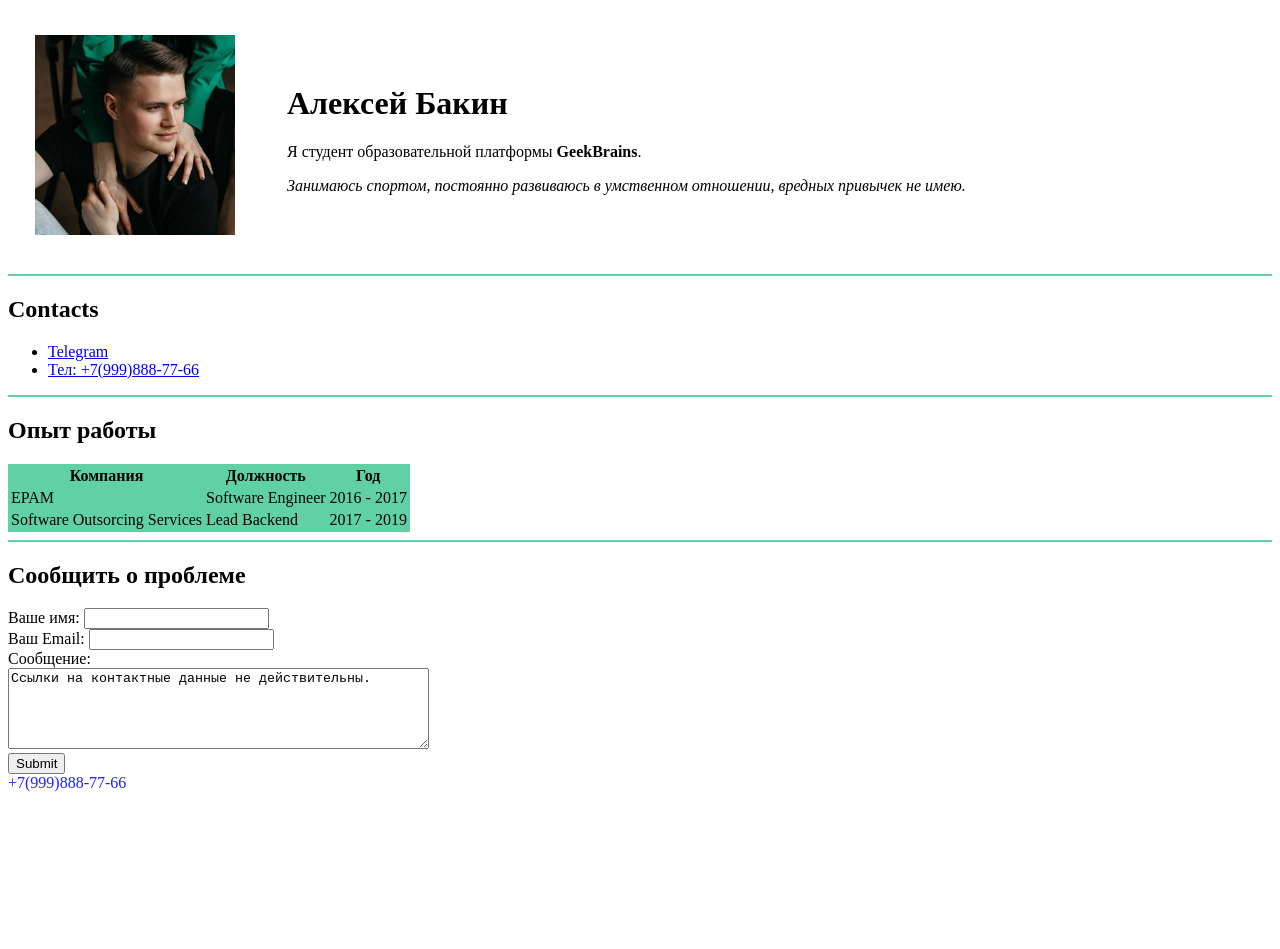
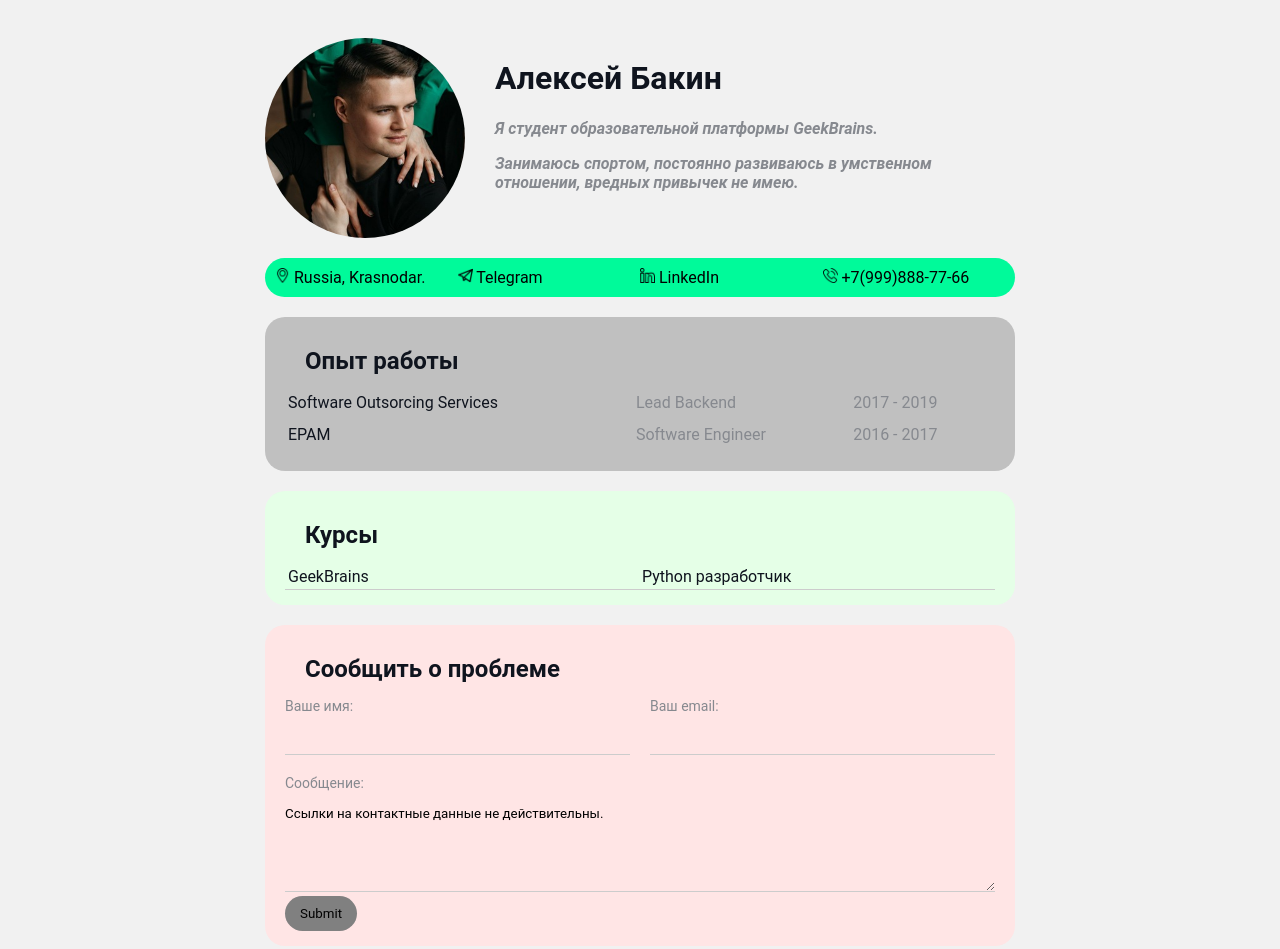
Before and after one commit to BakinAlex/learning_backend, a plain HTML site: page index.html in a window 1280 px wide. Before the commit the page ends 800 px from the top, so only its background shows below. Drawn offline with Linux system fonts and the light colour scheme.

Commit message:
Добавлен файл style.css, изменен файл index.html, для обучения CSS.

```diff
--- a/index.html
+++ b/index.html
@@ -2,67 +2,93 @@
 <html lang="en">
 <head>
     <meta charset="UTF-8">
-    <title>learningHTML</title>
-</head>
+    <title>learningFrontend</title>
+    <link rel="stylesheet" href="style.css"></head>
 <body>
-<table cellpadding="25">
-    <tr>
-        <td><img src="Photo.jpg"
-     alt="Фотография автора" height="200"></td>
-        <td><h1>Алексей Бакин</h1>
+    <div class="container">
+        <div class="info">
+            <img class="photo" src="Photo.jpg"
+             alt="Фотография автора">
+            <div class="info-text">
+                <h1>Алексей Бакин</h1>
                 <p>Я студент образовательной платформы
                 <strong>GeekBrains</strong>.</p>
                 <p><em>Занимаюсь спортом, постоянно развиваюсь в умственном отношении,
-    вредных привычек не имею.</em></p></td>
-    </tr>
-</table>
-<hr color="#5FD1A5" size="2">
-<h2>Contacts</h2>
-<ul>
-    <li>
-        <a href="https://t.me/bakinalx" target="_blank">Telegram</a>
-    </li>
-    <li>
-        <span style="color:#5FD1A5">
-            <a href="tel:+79998887766">Тел: +7(999)888-77-66</a>
-        </span>
-    </li>
-</ul>
-<hr color="#5FD1A5" size="2">
+                вредных привычек не имею.</em></p>
+            </div>
+        </div>
+        <div class="contact">
+            <div class="link">
+                <a href="https://www.google.com/maps/" target="_blank">
+                    <img src="geo.png" alt="Геолокация" height="15">
+                    Russia, Krasnodar.
+                </a>
+            </div>
+            <div class="link">
+                <a href="https://t.me/" target="_blank">
+                    <img src="telegram.png" alt="Telegram" height="15">
+                    Telegram
+                </a>
+            </div>
+            <div class="link">
+                <a href="https://www.linkedin.com/" target="_blank">
+                    <img src="linkedin.png" alt="LinkedIn" height="15">
+                    LinkedIn
+                </a>
+            </div>
+
+            <div class="link">
+                <a href="tel:+79098887766">
+                    <img src="tel.png" alt="Иконка телефона" height="15" >
+                    +7(999)888-77-66
+                </a>
+            </div>
+        </div>
+        <div class="card exp_bg">
             <h2>Опыт работы</h2>
-<table bgcolor="#5FD1A5">
+            <table class="table">
                 <tr>
-        <th>Компания</th>
-        <th>Должность</th>
-        <th>Год</th>
+                    <td>Software Outsorcing Services</td>
+                    <td>Lead Backend</td>
+                    <td>2017 - 2019</td>
                 </tr>
                 <tr>
                     <td>EPAM</td>
                     <td>Software Engineer</td>
                     <td>2016 - 2017</td>
                 </tr>
-    <tr>
-        <td>Software Outsorcing Services</td>
-        <td>Lead Backend</td>
-        <td>2017 - 2019</td>
-    </tr>
 
             </table>
-<hr color="#5FD1A5" size="2">
+        </div>
+        <div class="card course_bg">
+            <h2>Курсы</h2>
+            <table class="table_course">
+                <tr>
+                    <td>GeekBrains</td>
+                    <td>Python разработчик</td>
+                </tr>
+            </table>
+        </div>
+        <div class="card err_bg">
             <h2>Сообщить о проблеме</h2>
             <form action="/">
+                <div class="row">
+                    <div class="form">
                         <label for="name">Ваше имя:</label>
                         <input  type="text" id="name">
-    <br>
-    <label for="email">Ваш Email:</label>
+                    </div>
+                    <div class="form">
+                        <label for="email">Ваш email:</label>
                         <input type="email" id="email">
-    <br>
+                    </div>
+                </div>
+                <div class="form">
                     <label for="text">Сообщение:</label>
-    <br>
                     <textarea id="text" rows="5" cols="50">Ссылки на контактные данные не действительны.</textarea>
-    <br>
-    <input type="submit">
+                </div>
+                <input class="btn" type="submit">
             </form>
-<div id="number" class="phone mobile text num" style="color: #1f21ff" name="phone_number">+7(999)888-77-66</div>
+        </div>
+    </div>
 </body>
 </html>
--- /dev/null
+++ b/style.css
@@ -0,0 +1,164 @@
+body {
+    background-color: #f1f1f1;
+    color: #0f141e;
+    font-size: 16px;
+    font-weight: normal;
+    font-family: 'Roboto', sans-serif;
+}
+
+.info {
+    display: flex;
+}
+
+.info-text{
+    margin-left: 30px;
+}
+
+.info-text p {
+    color: #86898f;
+    font-style: italic;
+    font-weight: bold;
+    text-decoration: none;
+}
+
+a {
+    color: black;
+    text-decoration: none;
+}
+
+a:hover {
+    text-decoration: underline;
+}
+
+a:active {
+    color: blue;
+}
+
+a:visited {
+    color: grey;
+}
+
+.photo {
+    border-radius: 50%;
+    width: 200px
+}
+
+.container{
+    max-width: 750px;
+    margin: auto;
+    padding-top: 30px;
+}
+
+.contact {
+    background: #00fa9a;
+    display: flex;
+    padding: 10px;
+    border-radius: 20px;
+    margin-top: 20px;
+}
+
+.link {
+    width: 25%;
+}
+
+.card {
+    border-radius: 20px;
+    padding: 15px 20px;
+    margin-top: 20px;
+}
+
+.card h2 {
+    margin: 15px 20px;
+}
+
+.table {
+    width: 100%;
+}
+
+.table td {
+    padding-bottom: 10px;
+}
+
+.table td:nth-child(2), td:nth-child(3){
+    color: #86898f;
+}
+
+.exp_bg {
+    background: silver;
+}
+
+.table_course {
+    width: 100%;
+    border-bottom: 1px solid #ccc
+}
+
+.table_course td {
+    width: 50%;
+}
+
+.course_bg {
+    background: #e5ffe7;
+}
+
+.form label{
+    display: block;
+    font-size: 14px;
+    color: #86898f;
+}
+
+.form input, textarea {
+    width: 100%;
+    border-sizing: border-box;
+    border: none;
+    background: transparent;
+    border-bottom: 1px solid #ccc;
+    color: #000;
+    padding: 15px 0 10px;
+    outline: none;
+    font-family: inherit;
+}
+
+.row {
+    display: flex;
+    margin-bottom: 20px;
+}
+
+.row > .form {
+    width: 50%;
+    margin-right: 20px;
+}
+
+.row > .form:last-child{
+    margin-right: 0;
+}
+
+.btn {
+    border: none;
+    background: grey;
+    border-radius: 20px;
+    padding: 10px 15px;
+    cursor: pointer;
+    font-family: inherit;
+}
+
+.btn:hover {
+    opacity: 0.9;
+}
+
+.err_bg {
+    background: #ffe5e5;
+}
+
+@media (max-width: 768px) {
+    .info {
+        display: block;
+        text-align: center;
+    }
+    .contact{
+        display: block;
+    }
+    .link{
+        width: 100%
+
+    }
+}
```
Lines whose indentation alone changed are shown as unchanged.
